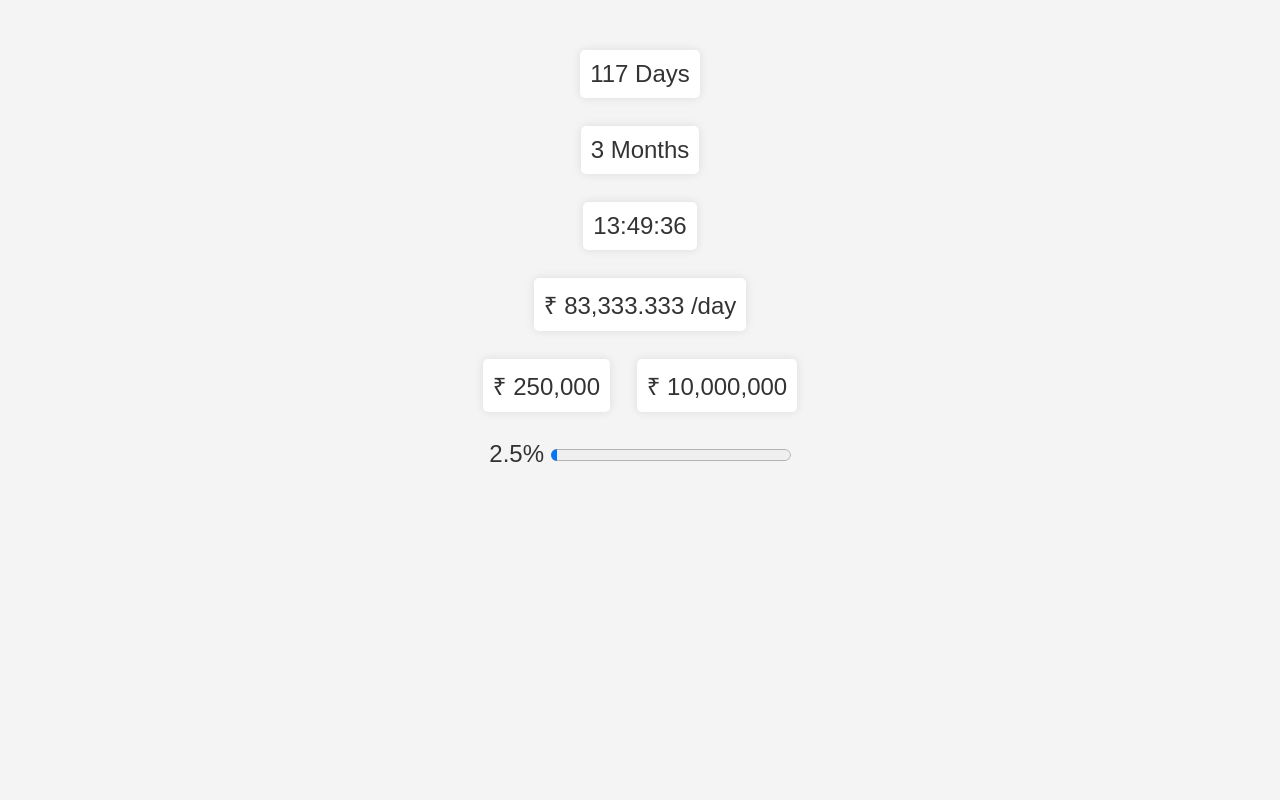
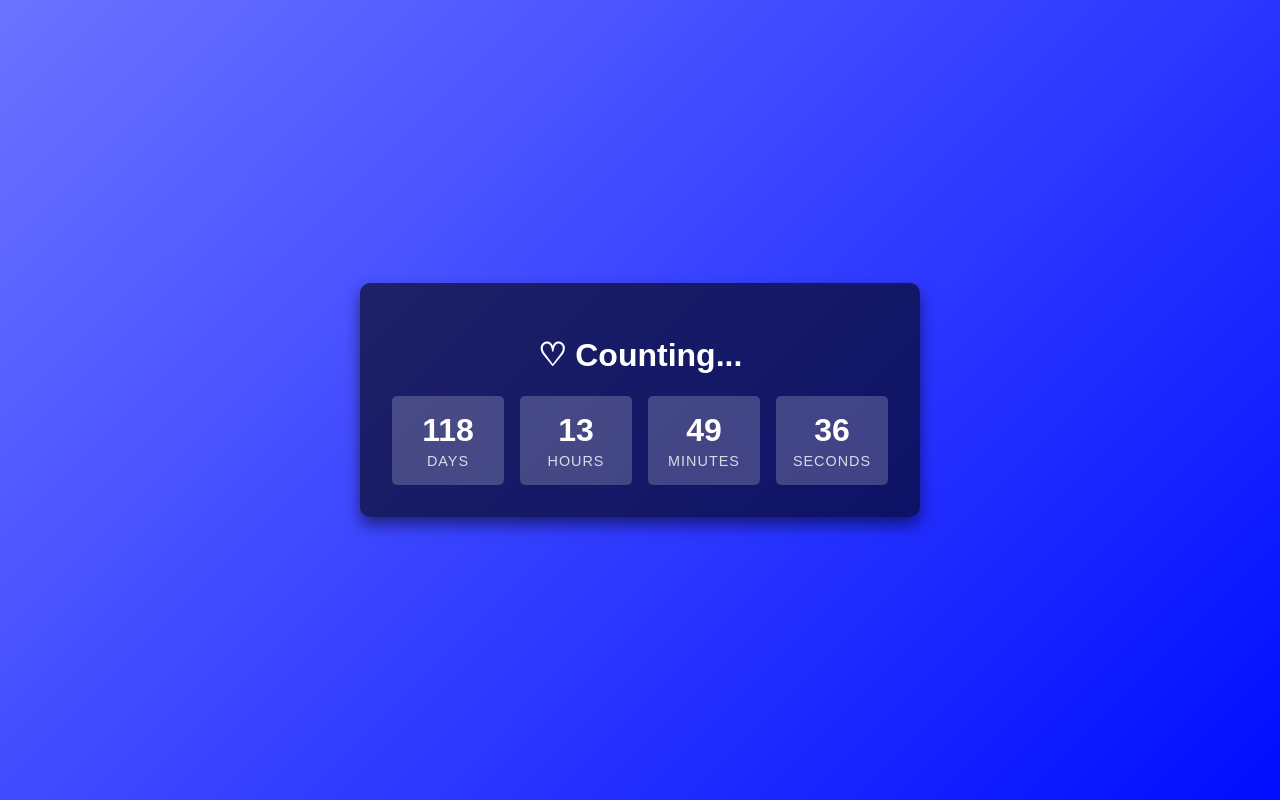
Before and after one commit to EasterScience/amazingout, a plain HTML site: page life/index.html in a window 1280 px wide. Drawn offline with Linux system fonts and the light colour scheme.

Commit message:
updated index.html

```diff
--- a/life/index.html
+++ b/life/index.html
@@ -3,88 +3,108 @@
 <head>
   <meta charset="UTF-8">
   <meta name="viewport" content="width=device-width, initial-scale=1.0">
+  <title>Pratiksha & Lokesh</title>
   <style>
     body {
+      display: flex;
+      justify-content: center;
+      align-items: center;
+      height: 100vh;
+      margin: 0;
       font-family: 'Arial', sans-serif;
-      background-color: #f4f4f4;
-      text-align: center;
-      margin: 50px;
+      background: linear-gradient(135deg, #6b73ff, #000dff);
+      color: #fff;
     }
 
-    #timer {
-      font-size: 24px;
-      color: #333;
+    .timer-container {
+      text-align: center;
+      background: rgba(0, 0, 0, 0.6);
+      padding: 2rem;
+      border-radius: 10px;
+      box-shadow: 0 8px 15px rgba(0, 0, 0, 0.5);
     }
 
-    .timer-section {
-      display: inline-block;
-      margin: 0 10px;
-      padding: 10px;
-      background-color: #fff;
+    .timer {
+      display: flex;
+      gap: 1rem;
+      justify-content: center;
+      margin-top: 1rem;
+    }
+
+    .time-box {
+      display: flex;
+      flex-direction: column;
+      align-items: center;
+      width: 80px;
+      padding: 1rem;
+      background: rgba(255, 255, 255, 0.2);
       border-radius: 5px;
-      box-shadow: 0 0 10px rgba(0, 0, 0, 0.1);
+    }
+
+    .time-box span {
+      font-size: 2rem;
+      font-weight: bold;
+    }
+
+    .label {
+      font-size: 0.9rem;
+      margin-top: 0.3rem;
+      text-transform: uppercase;
+      letter-spacing: 1px;
+      opacity: 0.8;
     }
   </style>
 </head>
 <body>
-
-<div id="timer">
-  <div class="timer-section"><span id="days">00</span> Days</div>
-  <br/><br/>
-  <div class="timer-section"><span  id="months">00</span> Months</div>
-  <br/><br/>
-  <div class="timer-section" id="time">00:00:00</div>
-  <br/><br/>
-  <div class="timer-section"> &#8377; <span id="per_day">4,632</span> /day</div>
-   <br/><br/>
-  <div class="timer-section">&#8377; <span id="earn_money">1,00,000</span></div>
-   <div class="timer-section">&#8377; <span id="goal_price">1,00,00,000</span></div>
-  <br/><br/>
-  <label for="file"><span id="save_per">2</span>%</label>
-  <progress id="file" value="" max="100"> 32% </progress>
+  <div class="timer-container">
+    <h1>♡ Counting...</h1>
+    <div class="timer">
+      <div class="time-box">
+        <span id="days">00</span>
+        <div class="label">Days</div>
+      </div>
+      <div class="time-box">
+        <span id="hours">00</span>
+        <div class="label">Hours</div>
+      </div>
+      <div class="time-box">
+        <span id="minutes">00</span>
+        <div class="label">Minutes</div>
+      </div>
+      <div class="time-box">
+        <span id="seconds">00</span>
+        <div class="label">Seconds</div>
+      </div>
+    </div>
   </div>
 
   <script>
-  // Set the date to countdown to (replace with your desired date)
-  const targetDate = new Date('2025-04-13T23:59:59').getTime();
+    // Set the target date and time
+    const targetDate = new Date("April 14, 2025 23:59:59").getTime();
 
-  // Update the timer every second
-  setInterval(function () {
+    function updateTimer() {
       const now = new Date().getTime();
       const timeRemaining = targetDate - now;
 
-    // Calculate days, months, and time
-    var days = Math.floor(timeRemaining / (1000 * 60 * 60 * 24));
-    const months = Math.floor(days / 30);
+      if (timeRemaining <= 0) {
+        document.querySelector(".timer-container h1").innerText = "The event has started!";
+        document.querySelector(".timer").style.display = "none";
+        return;
+      }
+
+      const days = Math.floor(timeRemaining / (1000 * 60 * 60 * 24));
       const hours = Math.floor((timeRemaining % (1000 * 60 * 60 * 24)) / (1000 * 60 * 60));
       const minutes = Math.floor((timeRemaining % (1000 * 60 * 60)) / (1000 * 60));
       const seconds = Math.floor((timeRemaining % (1000 * 60)) / 1000);
 
-    // Update the HTML elements
-    document.getElementById('days').innerText = days;
-    document.getElementById('months').innerText = months;
-    document.getElementById('time').innerText = `${hours}:${minutes}:${seconds}`;
-  }, 1000);
+      document.getElementById("days").textContent = days.toString().padStart(2, '0');
+      document.getElementById("hours").textContent = hours.toString().padStart(2, '0');
+      document.getElementById("minutes").textContent = minutes.toString().padStart(2, '0');
+      document.getElementById("seconds").textContent = seconds.toString().padStart(2, '0');
+    }
 
-  const now = new Date().getTime();
-  const timeRemaining = targetDate - now;
-  // Calculate days
-  const days = Math.floor(timeRemaining / (1000 * 60 * 60 * 24));
-  //const days = document.getElementById('days').innerText;
-  //console.log("hi", days);
-
-  const goal_price = 10000000;
-  const total_price = 250000;
-  const total_percentage = ((total_price * 100) / goal_price) ;
-
-  document.getElementById('save_per').innerText = total_percentage;
-  document.getElementById('file').value = total_percentage;
-  document.getElementById('goal_price').innerText = goal_price.toLocaleString('en-US');
-  document.getElementById('earn_money').innerText = total_price.toLocaleString('en-US');
-  document.getElementById('per_day').innerText = ((goal_price-total_price)/days).toLocaleString('en-US');
-
-
+    setInterval(updateTimer, 1000);
+    updateTimer(); // Run immediately on load
   </script>
-
 </body>
 </html>
```
Lines whose indentation alone changed are shown as unchanged.
